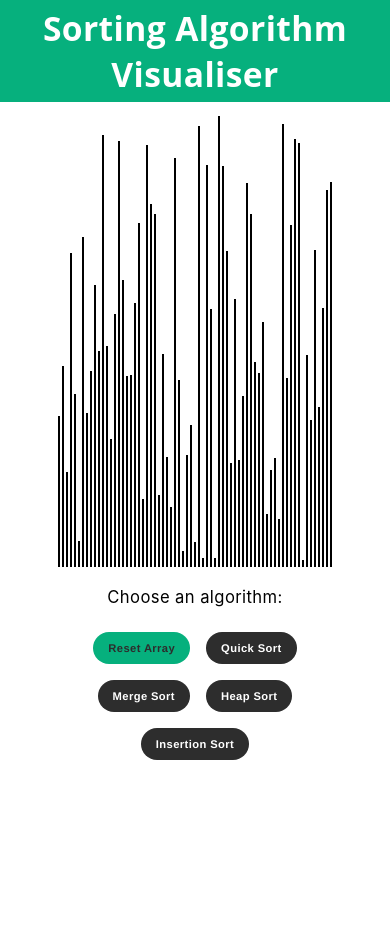
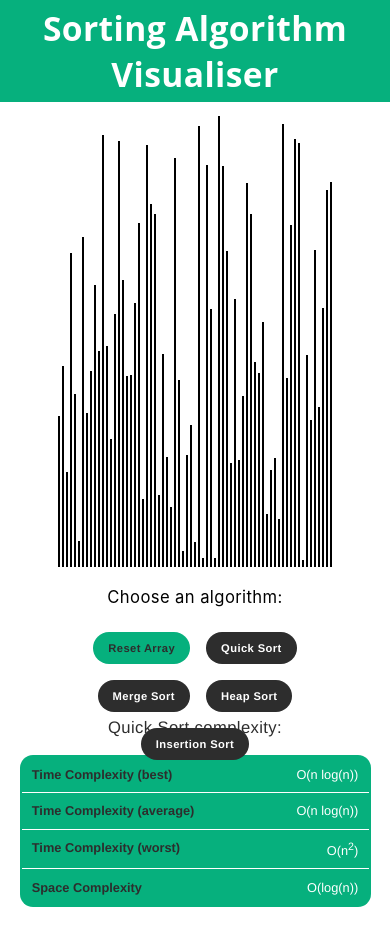
Before and after one commit to conorjmcnamara/sorting-visualiser, a React (Create React App) app: page / in a window 390 px wide. Both pictures are taken after a click on the button "Quick Sort". Before the commit the page ends 844 px from the top, so only its background shows below. Built offline with nearby package versions, Linux system fonts and the light colour scheme.

Commit message:
Generate an algorithmic complexity table

```diff
--- a/src/App.js
+++ b/src/App.js
@@ -1,6 +1,7 @@
 import React from 'react';
 import './App.css';
 import SortingVisualiser from './sortingVisualiser/sortingVisualiser.jsx';
+import ComplexityTable from './complexityTable/complexityTable.jsx';
 
 function App() {
   return (
@@ -9,6 +10,7 @@ function App() {
         <h1 className="title">Sorting Algorithm Visualiser</h1>
       </header>
       <SortingVisualiser></SortingVisualiser>
+      <ComplexityTable></ComplexityTable>
     </div>
   );
 }
--- /dev/null
+++ b/src/complexityTable/complexityTable.css
@@ -0,0 +1,72 @@
+.complexityTable {
+    background-color: #06b07d;
+    font-family: "Helvetica Neue", Helvetica, Arial, sans-serif;
+    margin-bottom: 4.5vh;
+    margin-left: auto;
+    margin-right: auto;
+    visibility: hidden;
+    border-radius: 13px;
+    border: 5px solid #06b07d;
+}
+
+.complexityTable caption {
+    color: #2d2d2d;
+    font-size: 1.04em;
+    letter-spacing: 0.4px;
+    margin-bottom: 1em;
+}
+
+.complexityTable th {
+    color: #2d2d2d;
+    font-size: 0.8em;
+    text-align: center;
+    padding: 0.55em;
+}
+
+.complexityTable td {
+    color: white;
+    font-size: 0.87em;
+    text-align: center;
+    padding: 0.55em;
+    padding-top: 0.06em;
+}
+
+@media screen and (max-width: 750px) {
+    .complexityTable {
+        width: 90%;
+    }
+}
+
+@media screen and (max-width: 600px) {
+    .complexityTable {
+        width: 90%;
+        border: 0;
+    }
+
+    .complexityTable tr {
+        display: block;
+    }
+
+    .complexityTable th {
+        display: none;
+    }
+
+    .complexityTable td {
+        display: block;
+        font-size: 0.8em;
+        text-align: right;
+        padding: 0.8em;
+        border-bottom: 1px solid white;
+    }
+
+    .complexityTable td::before {
+        color: #2d2d2d;
+        font-weight: bold;
+        float: left;
+        content: attr(data-label);
+    }
+
+    .complexityTable td:last-child {
+        border-bottom: 0;
+    }
+}
--- /dev/null
+++ b/src/complexityTable/complexityTable.jsx
@@ -0,0 +1,69 @@
+import React from 'react';
+import './complexityTable.css';
+import '../sortingVisualiser/sortingVisualiser.jsx';
+
+export default class ComplexityTable extends React.Component {
+    render() {
+        return (
+            // table with updatable IDs
+            <table className="complexityTable" id="algoComplexityTable">
+                <caption id="algoName"></caption>
+                <tbody>
+                    <tr>
+                        <th>Time Complexity (best)</th>
+                        <th>Time Complexity (average)</th>
+                        <th>Time Complexity (worst)</th>
+                        <th>Space Complexity</th>
+                    </tr>
+
+                    <tr>
+                        <td data-label="Time Complexity (best)" id="timeBest"></td>
+                        <td data-label="Time Complexity (average)" id="timeAverage"></td>
+                        <td data-label="Time Complexity (worst)" id="timeWorst"></td>
+                        <td data-label="Space Complexity" id="space"></td>
+                    </tr>
+                </tbody>
+            </table>
+        );
+    }
+}
+
+// update the table with Quick Sort's complexity
+export function quickSortComplexity() {
+    document.getElementById('algoComplexityTable').style.cssText = "visibility: visible; margin-top: 73vh;";
+    document.getElementById("algoName").innerHTML = "Quick Sort complexity:";
+    document.getElementById("timeBest").innerHTML = "O(n log(n))";
+    document.getElementById("timeAverage").innerHTML = "O(n log(n))";
+    document.getElementById("timeWorst").innerHTML = "O(n<sup>2</sup>)";
+    document.getElementById("space").innerHTML = "O(log(n))";
+}
+
+// update the table with Merge Sort's complexity
+export function mergeSortComplexity() {
+    document.getElementById('algoComplexityTable').style.cssText = "visibility: visible; margin-top: 73vh"
+    document.getElementById("algoName").innerHTML = "Merge Sort complexity:";
+    document.getElementById("timeBest").innerHTML = "O(n log(n))";
+    document.getElementById("timeAverage").innerHTML = "O(n log(n))";
+    document.getElementById("timeWorst").innerHTML = "O(n log(n))";
+    document.getElementById("space").innerHTML = "O(n)";
+}
+
+// update the table with Heap Sort's complexity
+export function heapSortComplexity() {
+    document.getElementById('algoComplexityTable').style.cssText = "visibility: visible; margin-top: 73vh"
+    document.getElementById("algoName").innerHTML = "Heap Sort complexity:";
+    document.getElementById("timeBest").innerHTML = "O(n log(n))";
+    document.getElementById("timeAverage").innerHTML = "O(n log(n))";
+    document.getElementById("timeWorst").innerHTML = "O(n log(n))";
+    document.getElementById("space").innerHTML = "O(1)";
+}
+
+// update the table with Insertion Sort's complexity
+export function insertionSortComplexity() {
+    document.getElementById('algoComplexityTable').style.cssText = "visibility: visible; margin-top: 73vh"
+    document.getElementById("algoName").innerHTML = "Insertion Sort complexity:";
+    document.getElementById("timeBest").innerHTML = "O(n)";
+    document.getElementById("timeAverage").innerHTML = "O(n<sup>2</sup>)";
+    document.getElementById("timeWorst").innerHTML = "O(n<sup>2</sup>)";
+    document.getElementById("space").innerHTML = "O(1)";
+}
--- a/src/sortingVisualiser/sortingVisualiser.jsx
+++ b/src/sortingVisualiser/sortingVisualiser.jsx
@@ -1,5 +1,6 @@
 import React from 'react';
 import './sortingVisualiser.css';
+import {quickSortComplexity, mergeSortComplexity, heapSortComplexity, insertionSortComplexity} from '../complexityTable/complexityTable.jsx';
 
 export default class SortingVisualiser extends React.Component {
     constructor(props) {
@@ -51,10 +52,10 @@ export default class SortingVisualiser extends React.Component {
                 <p className = "caption">Choose an algorithm:</p>
                 <div className="buttonMenu">
                     <button className="resetButton" onClick={() => this.resetArray()}>Reset Array</button>
-                    <button className="sortButton">Quick Sort</button>
-                    <button className="sortButton">Merge Sort</button>
-                    <button className="sortButton">Heap Sort</button>
-                    <button className="sortButton">Insertion Sort</button>
+                    <button className="sortButton" onClick={() => quickSortComplexity()}>Quick Sort</button>
+                    <button className="sortButton" onClick={() => mergeSortComplexity()}>Merge Sort</button>
+                    <button className="sortButton" onClick={() => heapSortComplexity()}>Heap Sort</button>
+                    <button className="sortButton" onClick={() => insertionSortComplexity()}>Insertion Sort</button>
                 </div>
             </div>
         );
```
